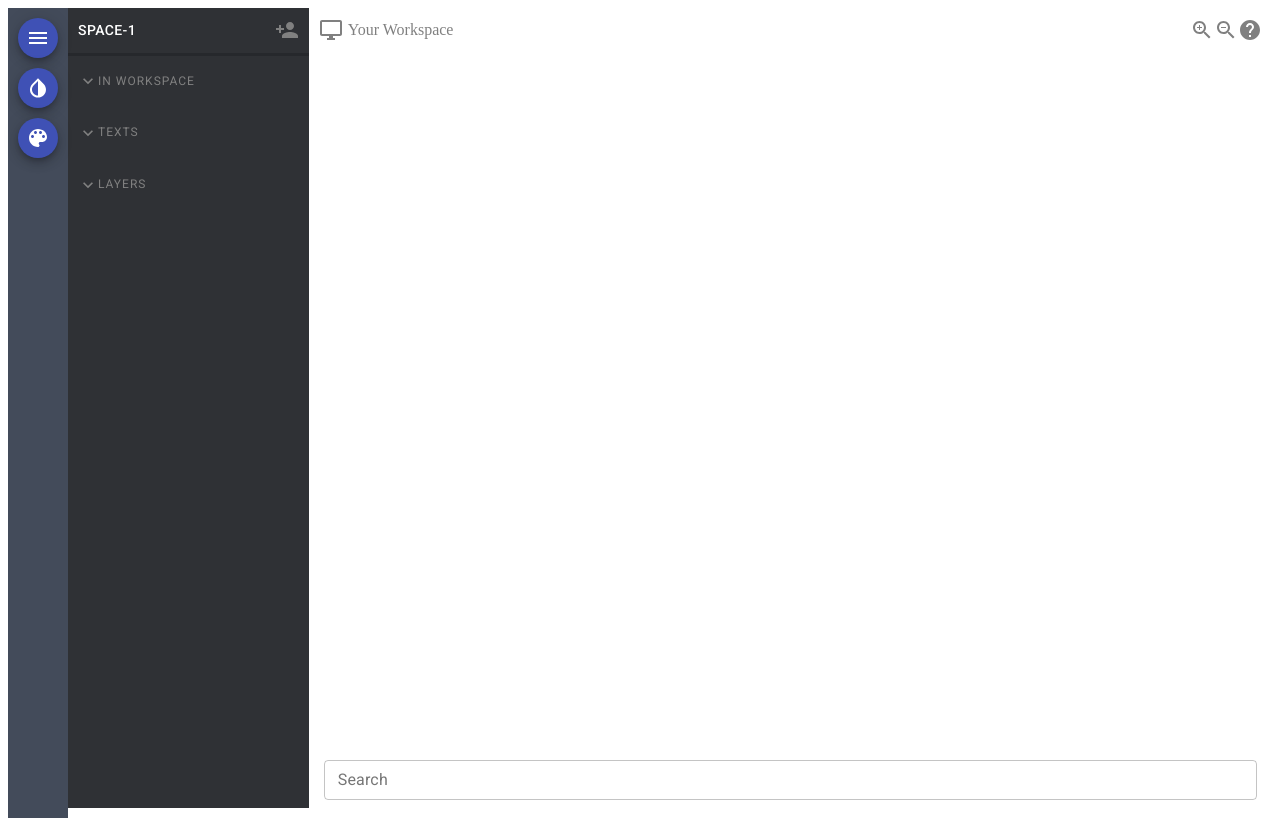
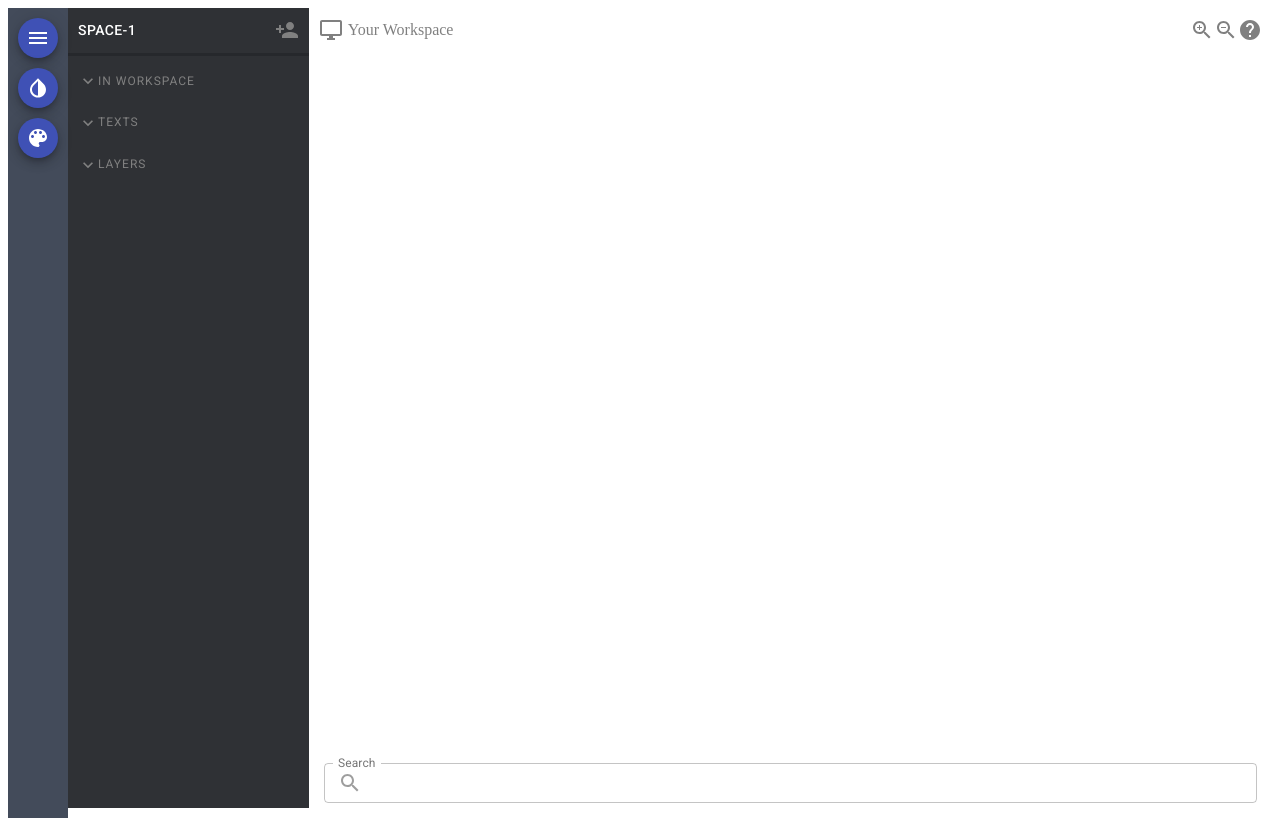
Before and after one commit to glowsplint/referencer, a Next.js app in the folder nextjs-frontend/: page /space in a window 1280 px wide. Built offline with nearby package versions, Linux system fonts and the light colour scheme.

Commit message:
Fixed component spacing in SettingsPane

```diff
--- a/nextjs-frontend/pages/space/Editor.tsx
+++ b/nextjs-frontend/pages/space/Editor.tsx
@@ -3,9 +3,12 @@ import DesktopWindowsIcon from "@material-ui/icons/DesktopWindows";
 import ZoomInIcon from "@material-ui/icons/ZoomIn";
 import ZoomOutIcon from "@material-ui/icons/ZoomOut";
 import HelpIcon from "@material-ui/icons/Help";
+import SearchIcon from "@material-ui/icons/Search";
 import TextField from "@material-ui/core/TextField";
 import Autocomplete from "@material-ui/lab/Autocomplete";
+import InputAdornment from "@material-ui/core/InputAdornment";
 import books from "./autocomplete";
+import { grey } from "@material-ui/core/colors";
 
 function SearchBar({ handleInputChange, handleSubmit, searchQuery }) {
   return (
@@ -20,9 +23,16 @@ function SearchBar({ handleInputChange, handleSubmit, searchQuery }) {
         renderInput={(params) => (
           <TextField
             {...params}
+            InputProps={{
+              startAdornment: (
+                <InputAdornment position="start">
+                  <SearchIcon style={{ color: grey[500] }} />
+                </InputAdornment>
+              ),
+            }}
             label="Search"
             size="small"
-            margin="normal"
+            margin="none"
             variant="outlined"
           />
         )}
@@ -57,7 +67,7 @@ export default function Editor({
       </div>
 
       <TextArea textName={texts[0]} />
-      <div className={styles.editor_searchbar}>
+      <div className={styles.editor_search}>
         <SearchBar
           handleInputChange={handleInputChange}
           handleSubmit={handleSubmit}
--- a/nextjs-frontend/pages/space/SettingsPane.tsx
+++ b/nextjs-frontend/pages/space/SettingsPane.tsx
@@ -2,11 +2,36 @@ import styles from "../../styles/SettingsPane.module.css";
 import Typography from "@material-ui/core/Typography";
 import ExpandMore from "@material-ui/icons/ExpandMore";
 import PersonAddIcon from "@material-ui/icons/PersonAdd";
+import CloseIcon from "@material-ui/icons/Close";
+import { Checkbox as MUICheckBox } from "@material-ui/core";
+import CheckBoxOutlineBlankIcon from "@material-ui/icons/CheckBoxOutlineBlank";
+import CheckBoxIcon from "@material-ui/icons/CheckBox";
+import React from "react";
+import { makeStyles } from "@material-ui/core/styles";
 
-function Collapsible({ text }) {
+const useStyles = makeStyles({
+  input: {
+    height: "20px",
+    boxSizing: "border-box", // <-- add this
+  },
+});
+
+function Checkbox() {
+  const classes = useStyles();
   return (
-    <div className={styles.sidebar_participants}>
-      <div className={styles.sidebar_header}>
+    <MUICheckBox
+      color="primary"
+      classes={{ root: classes.input }}
+      icon={<CheckBoxOutlineBlankIcon fontSize="small" />}
+      checkedIcon={<CheckBoxIcon fontSize="small" />}
+    />
+  );
+}
+
+function SectionHeader({ text }) {
+  return (
+    <div className={styles.sidebar_main}>
+      <div className={styles.sidebar_main_header}>
         <ExpandMore fontSize="small" />
         <Typography variant="overline" display="block">
           {text}
@@ -16,16 +41,40 @@ function Collapsible({ text }) {
   );
 }
 
-export default function SettingsPane() {
+function TextItem({ text }) {
+  return (
+    <div className={styles.texts_item}>
+      <Checkbox />
+      <div className={styles.texts_text}>
+        <Typography variant="overline" display="block">
+          {text}
+        </Typography>
+      </div>
+      <div className={styles.texts_icon}>
+        <CloseIcon fontSize="small" />
+      </div>
+    </div>
+  );
+}
+
+function TextItems({ texts }) {
+  const items = texts.map((text: string, index: number) => (
+    <TextItem text={text} key={index} />
+  ));
+  return <div className={styles.texts_items}>{items}</div>;
+}
+
+export default function SettingsPane({ texts }) {
   return (
     <div className={styles.sidebar}>
       <div className={styles.sidebar_top}>
         <Typography variant="button">space-1</Typography>
         <PersonAddIcon />
       </div>
-      <Collapsible text="In Workspace" />
-      <Collapsible text="Texts" />
-      <Collapsible text="Layers" />
+      <SectionHeader text="In Workspace" />
+      <SectionHeader text="Texts" />
+      <TextItems texts={texts} />
+      <SectionHeader text="Layers" />
     </div>
   );
 }
--- a/nextjs-frontend/pages/space/index.tsx
+++ b/nextjs-frontend/pages/space/index.tsx
@@ -39,6 +39,10 @@ export default function Workspace() {
 
   const handleSubmit = (event) => {
     event.preventDefault();
+
+    // Handling the texts: Replaces second text if we will have more than 2 texts
+    let newTexts: string[] = [...texts, searchQuery];
+    setTexts(newTexts);
     setSearchQuery("");
   };
 
@@ -67,7 +71,7 @@ export default function Workspace() {
             invertColors={toggleDarkMode}
             palette={togglePalette}
           />
-          <SettingsPane />
+          <SettingsPane texts={texts} />
           <Editor
             texts={texts}
             handleInputChange={handleInputChange}
--- a/nextjs-frontend/styles/Editor.module.css
+++ b/nextjs-frontend/styles/Editor.module.css
@@ -40,12 +40,12 @@
   padding: 10px;
 }
 
-.editor_searchbar {
+.editor_search {
   display: flex;
-  margin-bottom: 10px;
+  align-items: center;
+  margin-bottom: 15px;
   margin-left: 15px;
   margin-right: 15px;
-  flex: 0;
 }
 
 .container {
--- a/nextjs-frontend/styles/SettingsPane.module.css
+++ b/nextjs-frontend/styles/SettingsPane.module.css
@@ -4,6 +4,7 @@
   flex: 0.25;
   height: 100vh;
   background-color: #2f3135;
+  color: gray;
 }
 
 .sidebar_top {
@@ -11,7 +12,6 @@
   justify-content: space-between;
   align-items: center;
   padding: 10px;
-  background-color: #2f3135;
   border-bottom: 3px solid #26282c;
 }
 
@@ -27,34 +27,37 @@
   color: white;
 }
 
-.sidebar_participants {
+.sidebar_main {
   display: flex;
   justify-content: space-between;
   align-items: center;
-  padding: 10px;
-  background-color: #2f3135;
+  margin-top: 10px;
+  margin-left: 10px;
+  margin-right: 10px;
+}
+
+.sidebar_main_header {
+  display: flex;
+  align-items: center;
+}
+
+.texts_items {
+  display: flex;
+  flex-direction: column;
+  margin-left: 30px;
+  margin-right: 20px;
   color: gray;
 }
 
-.sidebar_texts {
-  display: flex;
-  justify-content: space-between;
-  align-items: center;
-  padding: 10px;
-  background-color: #2f3135;
-  color: gray;
-}
-
-.sidebar_layers {
-  display: flex;
-  justify-content: space-between;
-  align-items: center;
-  padding: 10px;
-  background-color: #2f3135;
-  color: gray;
-}
-
-.sidebar_header {
+.texts_item {
   display: flex;
   align-items: center;
 }
+
+.texts_text {
+  flex: 1;
+}
+
+.texts_icon > svg:hover {
+  color: white;
+}
```
